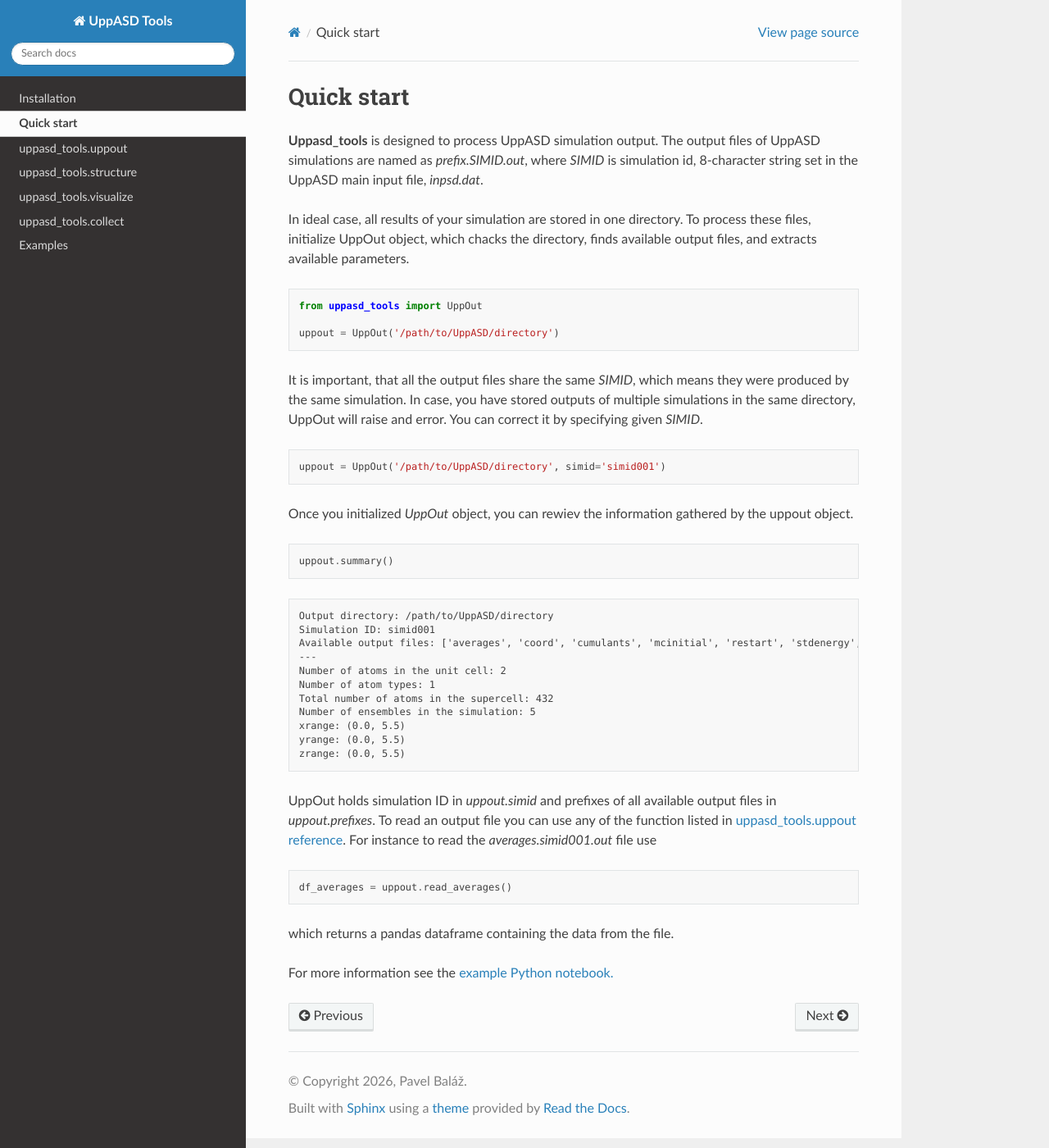
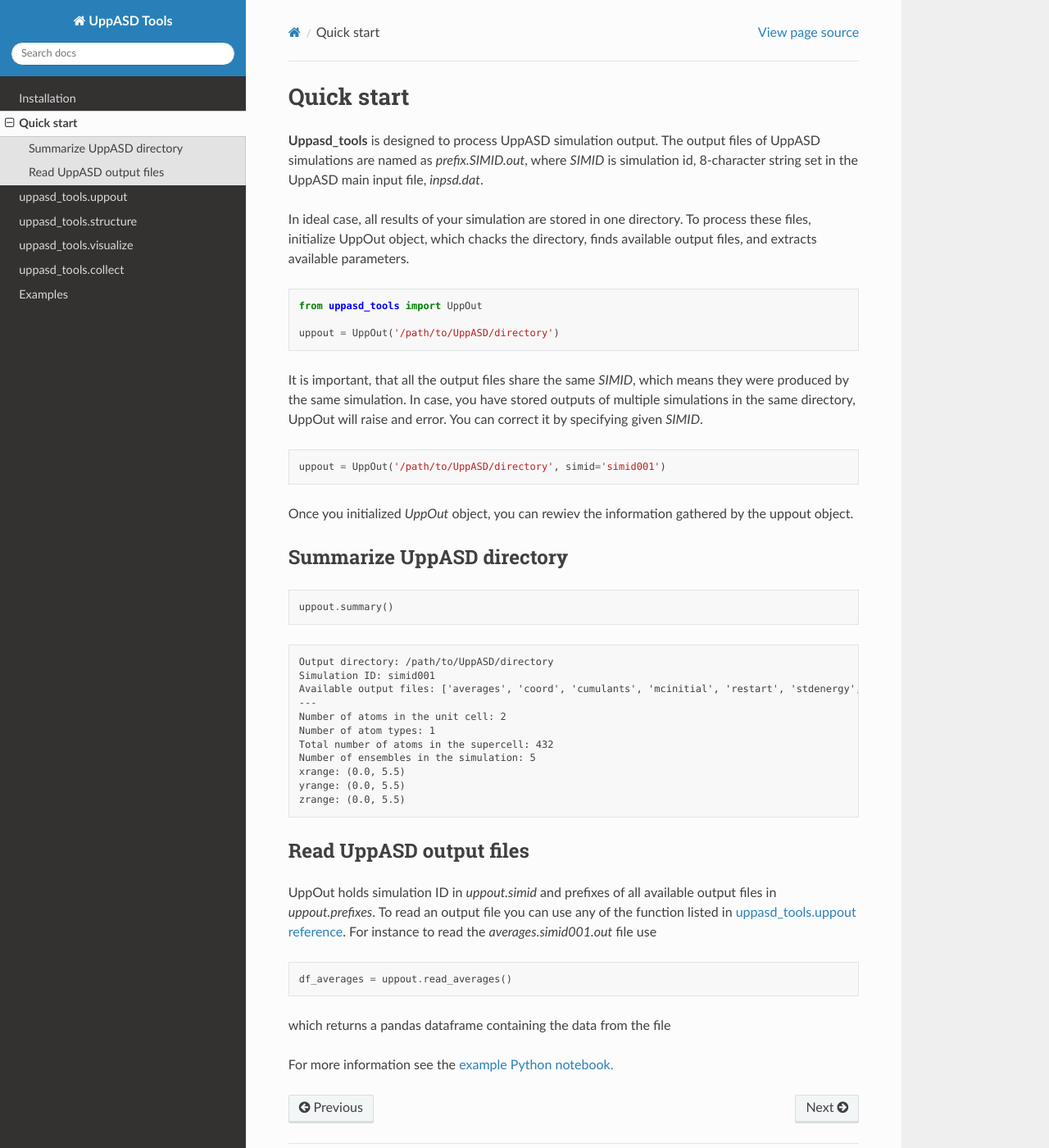
Before and after one commit to LLapsus/uppasd_tools, a Sphinx documentation site: the page built from docs/source/quick_start.rst, in a window 1280 px wide and 1400 px high. Shown: the whole window at 82% size. Built offline with Sphinx 7.4.7 and the Read the Docs theme 3.1.0, drawn with Linux system fonts in a browser that asks for light colours.

Commit message:
Add section headers for summarizing UppASD directory and reading output files in quick start guide

```diff
--- a/docs/source/quick_start.rst
+++ b/docs/source/quick_start.rst
@@ -25,6 +25,9 @@ You can correct it by specifying given `SIMID`.
 
 Once you initialized `UppOut` object, you can rewiev the information gathered by the uppout object.
 
+Summarize UppASD directory
+--------------------------
+
 .. code-block:: Python
 
     uppout.summary()
@@ -43,6 +46,9 @@ Once you initialized `UppOut` object, you can rewiev the information gathered by
     yrange: (0.0, 5.5)
     zrange: (0.0, 5.5)
 
+Read UppASD output files
+------------------------
+
 UppOut holds simulation ID in `uppout.simid` and prefixes of all available output files in `uppout.prefixes`.
 To read an output file you can use any of the function listed
 in :doc:`uppasd_tools.uppout reference <uppout>`.
@@ -52,7 +58,7 @@ For instance to read the `averages.simid001.out` file use
 
     df_averages = uppout.read_averages()
 
-which returns a pandas dataframe containing the data from the file.
+which returns a pandas dataframe containing the data from the file
 
 +------+--------+--------+--------+--------+----------+
 | iter | Mx     | My     | Mz     | M      | M_stdv   |
```
